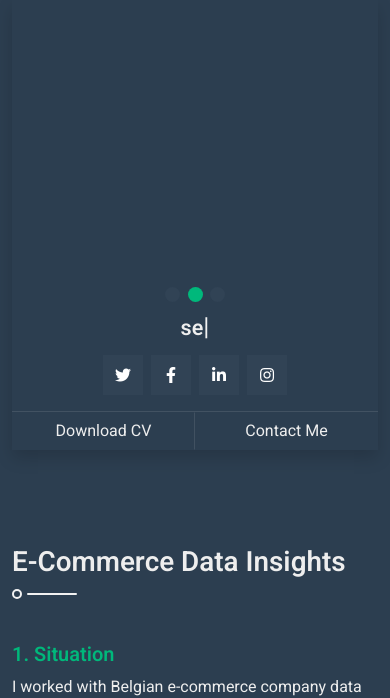
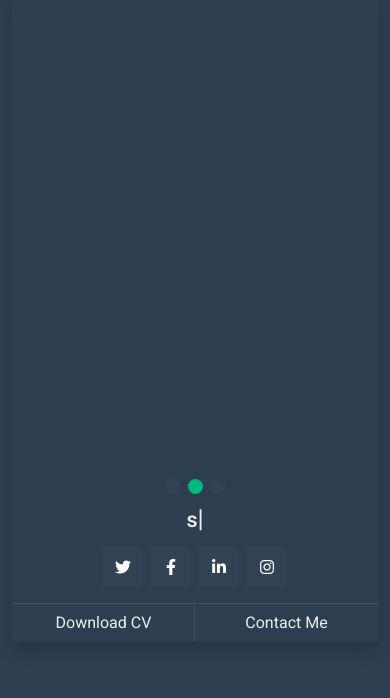
Before and after one commit to melikaabedikoupaei/portfolio, a Django app: page /Data_visualization_project/ in a window 390 px wide. Shown: the top 698 px of the page. Run offline with Django 5.2, Linux system fonts and the light colour scheme; some libraries are stand-ins or nearby versions.

Commit message:
add margin to top in mobile phone

```diff
--- a/templates/Data_visualization_slider.html
+++ b/templates/Data_visualization_slider.html
@@ -5,7 +5,7 @@
 <meta name="viewport" content="width=device-width, initial-scale=1">
 <style>
 * {box-sizing: border-box}
-body { margin:0}
+body { margin:0 }
 .mySlides {display: none}
 img {vertical-align: middle;}
 
@@ -14,6 +14,8 @@ img {vertical-align: middle;}
   max-width: 1000px;
   position: relative;
   margin: auto;
+  /* Adding a general top margin for larger screens */
+  margin-top: 20px;
 }
 
 /* Next & previous buttons */
@@ -93,8 +95,19 @@ img {vertical-align: middle;}
 
 /* On smaller screens, decrease text size */
 @media only screen and (max-width: 300px) {
-  .prev, .next,.text {font-size: 11px}
+  .prev, .next, .text {
+    font-size: 11px;
+  }
 }
+
+/* Additional styling for mobile devices */
+@media only screen and (max-width: 600px) {
+  .slideshow-container {
+    /* Adding space from the top for mobile devices */
+    margin-top: 40px; /* Adjust the value as needed */
+  }
+}
+
 </style>
 </head>
 <body>
```
Also changed, not shown: static/img/rfm.png, statics/img/rfm.png.
